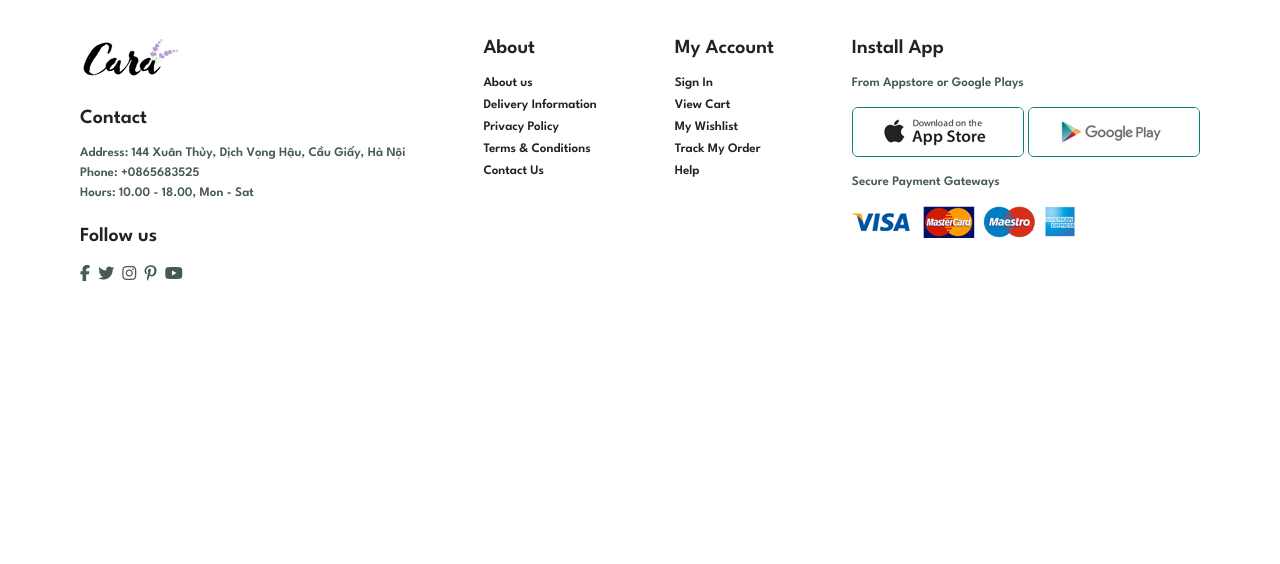
After one commit to nth-coding/webphukiendienthoai, a PHP site: page /contact.php in a window 1280 px wide. The commit adds this page. Shown: the part 236-800 px from the top of the page. Run offline with PHP 8.4, Linux system fonts and the light colour scheme; a stand-in replaces the project's code that opens the database connection; some libraries are stand-ins or nearby versions.

Commit message:
add contact us

```diff
--- /dev/null
+++ b/contact.php
@@ -0,0 +1,218 @@
+<!DOCTYPE html PUBLIC "-//W3C//DTD XHTML 1.0 Transitional//EN" "http://www.w3.org/TR/xhtml1/DTD/xhtml1-transitional.dtd">
+<html xmlns="http://www.w3.org/1999/xhtml">
+
+<head>
+	<link rel="stylesheet" type="text/css" href="style.css" />
+	<meta http-equiv="Content-Type" content="text/html; charset=utf-8" />
+	<title>Website phụ kiện điện thoại</title>
+	<script src='https://kit.fontawesome.com/a076d05399.js' crossorigin='anonymous'></script>
+</head>
+
+<style>
+	.section-p1 {
+	padding: 40px 80px;
+	}
+
+	.section-m1 {
+	margin: 40px 0;
+	}
+
+	#newsletter {
+        display: flex;
+        justify-content: space-between;
+        flex-wrap: wrap;
+        align-items: center;
+        background-image: url('imgs/banner/b14.png');
+        background-repeat: no-repeat;
+        background-position: 20% 30%;
+        background-color: #041e42;
+	}
+
+	#newsletter h4 {
+		font-size: 22px;
+		font-weight: 700;
+		color: #fff;
+	}
+
+	#newsletter p {
+		font-size: 22px;
+		font-weight: 700;
+		color: #818ea0;
+	}
+
+	#newsletter p span {
+		font-size: 22px;
+		font-weight: 700;
+		color: #ffbd27;
+	}
+
+	#newsletter .form {
+		display: flex;
+		width: 30%;
+	}
+
+	#newsletter input {
+		height: 3.125rem;
+		padding: 0 1.25rem;
+		font-size: 14px;
+		width: 70%;
+		border: 0px solid transparent;
+		border-radius: 4px;
+		outline: none;
+		border-top-right-radius: 0;
+		border-bottom-right-radius: 0;
+	}
+
+	#newsletter button {
+		height: 3.125rem;
+		padding: 0 1.25rem;
+		font-size: 14px;
+		border: 1px solid transparent;
+		border-radius: 4px;
+		outline: none;
+		background-color: #088178;
+		color: #fff;
+		white-space: nowrap;
+		border-top-left-radius: 0;
+		border-bottom-left-radius: 0;
+	}
+
+	footer {
+		display: flex;
+		flex-wrap: wrap;
+		justify-content: space-between;
+	}
+
+	footer .col {
+		display: flex;
+		flex-direction: column;
+		align-items: flex-start;
+		margin-bottom: 20px;
+	}
+
+	footer .logo {
+		margin-bottom: 30px;
+	}
+
+	footer h4 {
+		font-size: 20px;
+		padding-bottom: 20px;
+	}
+
+	footer p {
+		font-size: 13px;
+		margin: 0 0 8px 0;
+	}
+
+	footer a {
+		font-size: 13px;
+		text-decoration: none;
+		color: #222;
+		margin-bottom: 10px;
+	}
+
+	footer .follow {
+		margin-top: 20px;
+	}
+
+	footer .follow i {
+		padding-right: 4px;
+		color: #465b52;
+		cursor: pointer;
+	}
+
+	footer .install .row img {
+		border: 1px solid #088178;
+		border-radius: 6px;
+	}
+
+	footer .install img {
+		margin: 10px 0 15px 0;
+	}
+
+	footer .follow i:hover {
+		color: #088178;
+	}
+</style>
+
+<body>
+    <section id="header">
+		<a href="index.php"> <img src="imgs/logo.png" class="logo" alt=""> </a>
+
+		<div>
+        	<ul id="navbar">
+				<li><a href="index.php" >Trang chủ</a></li>
+				<li><a href="sanpham.php">Sản phẩm</a></li>
+				<li><a href="sanpham.php?quanly=dangkymoi">Đăng ký</a></li>
+				<li><a href="sanpham.php?quanly=dangnhap">Đăng nhập</a></li>
+				<li><a href="sanpham.php?quanly=dathang">Giỏ hàng</a></li>
+				<li><a href="#">Tin tức </a></li>
+				<li><a href="contact.php">Liên hệ</a></li>
+        	</ul>
+    	</div>
+	</section>
+
+    <section id="newsletter" class="section-p1">
+        <div class="newstext">
+            <h4>Sign Up For Newsletter</h4>
+            <p> Get E-mail updates about our lastest shop and <span>special offers.</span></p>
+        </div>
+        <div class="form">
+            <input type="text" placeholder="Your email address">
+            <button>Sign Up</button>
+        </div>
+    </section>
+
+    <footer class="section-p1">
+        <div class="col">
+            <img class="logo" src="imgs/logo.png" alt="">
+            <h4>Contact</h4>
+            <p><strong>Address: </strong> 144 Xuân Thủy, Dịch Vọng Hậu, Cầu Giấy, Hà Nội</p>
+            <p><strong>Phone: </strong> +0865683525</p>
+            <p><strong>Hours: </strong> 10.00 - 18.00, Mon - Sat</p>
+
+            <div class="follow">
+                <h4>Follow us</h4>
+                <div class="icon">
+                    <i class="fab fa-facebook-f"></i>
+                    <i class="fab fa-twitter"></i>
+                    <i class="fab fa-instagram"></i>
+                    <i class="fab fa-pinterest-p"></i>
+                    <i class="fab fa-youtube"></i>
+                </div>
+            </div>
+        </div>
+
+        <div class="col">
+            <h4>About</h4>
+            <a href="#">About us</a>
+            <a href="#">Delivery Information</a>
+            <a href="#">Privacy Policy</a>
+            <a href="#">Terms & Conditions</a>
+            <a href="#">Contact Us</a>
+        </div>
+
+        <div class="col">
+            <h4>My Account</h4>
+            <a href="#">Sign In</a>
+            <a href="#">View Cart</a>
+            <a href="#">My Wishlist</a>
+            <a href="#">Track My Order</a>
+            <a href="#">Help</a>
+        </div>
+
+        <div class="col install">
+            <h4>Install App</h4>
+            <p>From Appstore or Google Plays</p>
+            <div class="row">
+                <img src="imgs/pay/app.jpg" alt="">
+                <img src="imgs/pay/play.jpg" alt="">
+            </div>
+            <p>Secure Payment Gateways</p>
+            <img src="imgs/pay/pay.png" alt="">
+        </div>
+
+    </footer>
+
+</body>
+</html>
--- a/modules/right/camon.php
+++ b/modules/right/camon.php
@@ -1,2 +1,2 @@
 <h3 style="margin:20px;">Cảm ơn bạn đã đặt hàng của chúng tôi . Đơn hàng chúng tôi sẽ giao trong 7 ngày.</h3>
-<p><a href="index.php" style="color:red; text-decoration:none; font-size:18px;margin:5px;">Tiếp tục mua hàng</a></p>
+<p><a href="sanpham.php" style="color:red; text-decoration:none; font-size:18px;margin:5px;">Tiếp tục mua hàng</a></p>
--- a/modules/right/dathang.php
+++ b/modules/right/dathang.php
@@ -37,7 +37,7 @@
 			$tongtien=$cart_item['soluong']*$cart_item['gia'];
 			$thanhtien=($thanhtien + $tongtien);
 			echo'<td>'.number_format($tongtien).'</td>';
-			echo'<td><a href="update_cart.php?xoa='.$cart_item['id'].'"><img src="imgs/delete#088178.png" width="30" height="30"></a></td>';
+			echo'<td><a href="update_cart.php?xoa='.$cart_item['id'].'"><img src="imgs/delete.png" width="30" height="30"></a></td>';
 			echo'</tr>';
 			echo '<tr>';
 			echo'</tr>';
@@ -69,7 +69,7 @@
 
 
             <ul	class="control">
-              <p><a href="">Tiếp tục mua hàng</a></p>
+              <p><a href="sanpham.php">Tiếp tục mua hàng</a></p>
                 <p><a href="?quanly=dangkymoi">Đăng ký mới</a></p>
                 <p><a href="?quanly=dangnhap">Bạn đã có tài khoản</a></p>
                 <?php
--- a/modules/right/spmoi.php
+++ b/modules/right/spmoi.php
@@ -48,7 +48,6 @@
 							<p style="color:#088178;font-weight:bold; border:1px solid #d9d9d9; width:150px;
                             height:30px; line-height:30px;margin-left:35px;margin-bottom:5px;"><?php echo number_format($dong['giadexuat']) . ' ' . 'VNĐ' ?></p>
 
-
 						</a></li>
 				</div>
 			<?php
--- a/sanpham.php
+++ b/sanpham.php
@@ -9,7 +9,7 @@
 
 <body>
 	<section id="header">
-		<a href="#"> <img src="imgs/logo.png" class="logo" alt=""> </a>
+		<a href="index.php"> <img src="imgs/logo.png" class="logo" alt=""> </a>
 
 		<div>
         	<ul id="navbar">
@@ -19,7 +19,7 @@
 				<li><a href="?quanly=dangnhap">Đăng nhập</a></li>
 				<li><a href="?quanly=dathang">Giỏ hàng</a></li>
 				<li><a href="">Tin tức </a></li>
-				<li><a href="">Liên hệ</a></li>
+				<li><a href="contact.php">Liên hệ</a></li>
         	</ul>
     	</div>
 	</section>
--- a/style.css
+++ b/style.css
@@ -204,11 +204,6 @@ body {
 
 }
 
-/* .hangbanchay li:hover {
-	background: #088178;
-
-} */
-
 .hangbanchay a {
 	text-decoration: none;
 	display: block;
@@ -294,14 +289,13 @@ body {
 	border: 1px solid #D9D9D9;
 	float: right;
 	margin-top: 2px;
+	margin-bottom: 20px;
 }
 
 .box_product {
 	width: 98%;
 	height: auto;
-
 	margin: auto;
-
 }
 
 .product {
```
Also changed, not shown: index.php (+7 -7 lines), modules/footer.php (+189 -3 lines), modules/right/loaisp.php (+4 -4 lines).
